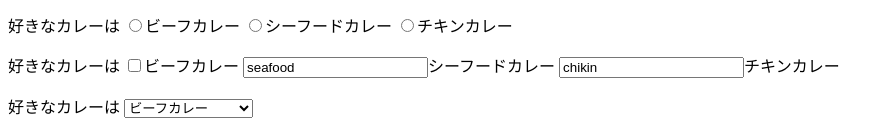
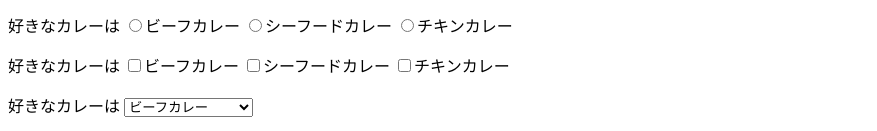
Before and after one commit to yuno0823/web1-5, a plain HTML site: page index.html in a window 1280 px wide. Shown: the part 1539-1670 px from the top of the page, without its empty margins (0-877 px from the left). Drawn offline with Linux system fonts and the light colour scheme.

Commit message:
Update index.html

```diff
--- a/index.html
+++ b/index.html
@@ -52,14 +52,14 @@
       <p><input type="submit" value="送信">
       <input type="reset" value="取り消し"></p>
   <p>好きなカレーは
-    <input type="radio" name="input11"value="beef">ビーフカレー
-    <input type="radio" name="input11"value="seafood">シーフードカレー
-    <input type="radio" name="input11"value="chikin">チキンカレー
+    <input type="radio" name="input11" value="beef">ビーフカレー
+    <input type="radio" name="input11" value="seafood">シーフードカレー
+    <input type="radio" name="input11" value="chikin">チキンカレー
   </p>
   <p>好きなカレーは
-    <input type="checkbox"input11 value="beef">ビーフカレー
-    <input type="checkboxinput11" value="seafood">シーフードカレー
-    <input type="checkboxinput11" value="chikin">チキンカレー
+    <input type="checkbox" name="input12" value="beef">ビーフカレー
+    <input type="checkbox" name="input12" value="seafood">シーフードカレー
+    <input type="checkbox" name="input12" value="chikin">チキンカレー
   </p>
   <p>好きなカレーは
     <select name="input13">
```
